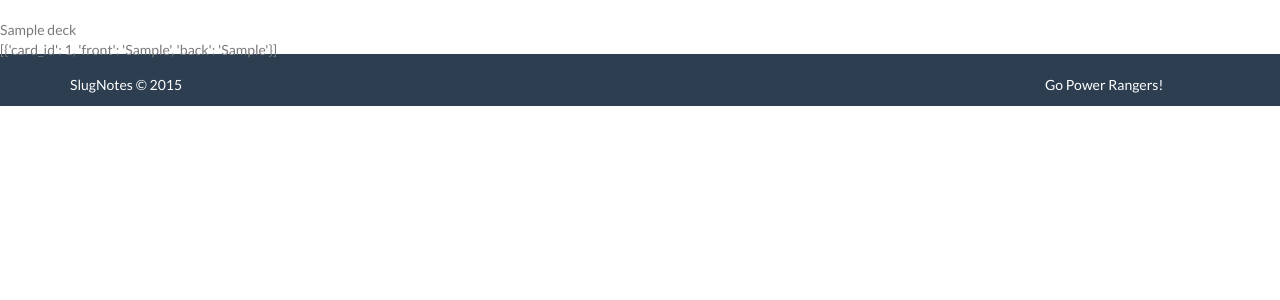
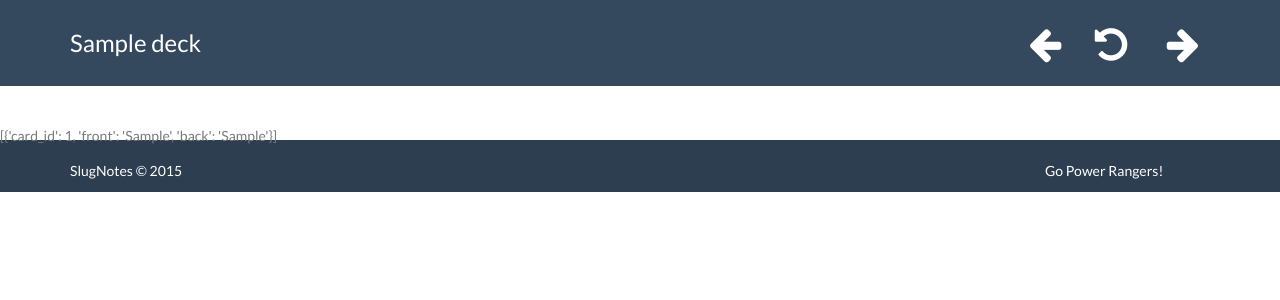
Before and after one commit to hammerface/slugnotes, a Django app: a page that uses study_notes_project/templates/base.html in a window 1280 px wide. Shown: the part 96-396 px from the top of the page. Run offline with Django 3.2, Linux system fonts and the light colour scheme; a user stored in the database is signed in; tables that the repository leaves empty hold one stand-in row (values such as "Sample post"); some libraries are stand-ins or nearby versions.

Commit message:
Toyed with study page

```diff
--- a/study_notes_project/templates/base.html
+++ b/study_notes_project/templates/base.html
@@ -228,7 +228,7 @@
 
 
     </script>
-    <script type="text/javascript" src="{% static 'js/new_deck.js' %}">
+    <script type="text/javascript" src="{% static 'js/SlugNotes.js' %}">
     </script>
   </body>
 </html>
--- a/study_notes_project/templates/flash_cards/study.html
+++ b/study_notes_project/templates/flash_cards/study.html
@@ -1,8 +1,34 @@
 {% extends "base.html" %}
 {% block content %}
-<br>
-{{ deckname }}
-<br>
+    <!-- Deck Name Title -->
+    <div class="breadcrumbs">
+        <div class="container">
+            <div class="row">
+                <div class="col-lg-4 col-sm-4">
+                    <h3>{{ deckname }}</h3>
+                </div>
+                <div class="col-lg-8 col-sm-8">
+                  <a>
+                    <div class="pull-right breadcrumbs-button round-five wow pulse" data-wow-duration="2s" data-wow-delay="1.4s" data-toggle="tooltip" data-placement="top" title="Next">
+                      <i class="breadcrumbs-button fa fa-arrow-right"></i>
+                    </div>
+                  </a>
+                  <a>
+                    <div class="pull-right breadcrumbs-button round-five wow pulse" data-wow-duration="2s" data-wow-delay="1s" data-toggle="tooltip" data-placement="top" title="Flip">
+                      <i class="fa fa-undo"></i>
+                    </div>
+                  </a>
+                  <a>
+                    <div class="pull-right breadcrumbs-button round-five wow pulse" data-wow-duration="2s" data-wow-delay=".6s" data-toggle="tooltip" data-placement="top" title="Previous">
+                      <i class="fa fa-arrow-left"></i>
+                    </div>
+                  </a>
+                </div>
+            </div>
+        </div>
+    </div>
+    <!-- End Title -->
+
 {{ card_list }}
 
 
```
Also changed, not shown: study_notes_project/static/js/SlugNotes.js (renamed from study_notes_project/static/js/new_deck.js).
